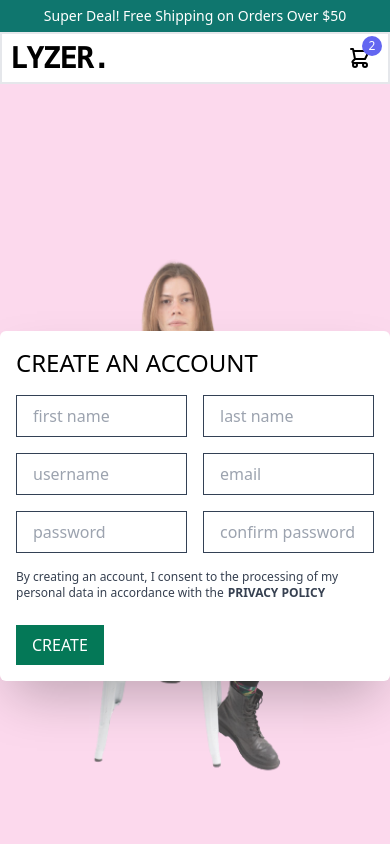
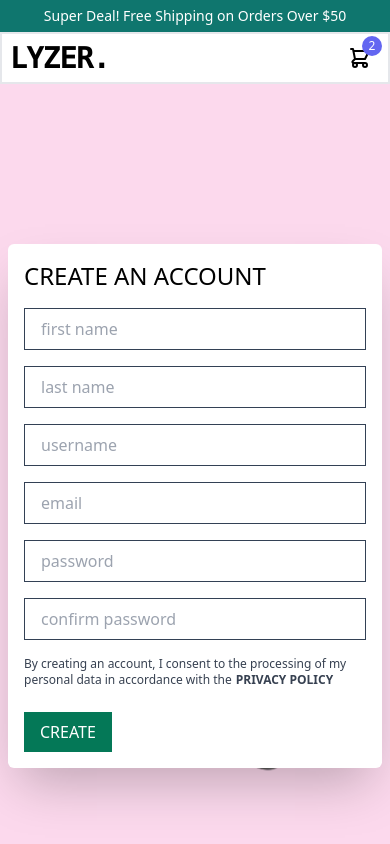
Before and after one commit to mercklyzer/shop-client, a React (Create React App) app: page /signup in a window 390 px wide. Shown: the top 844 px of the page. Built offline with nearby package versions, Linux system fonts and the light colour scheme.

Commit message:
Responsive signup

```diff
--- a/src/pages/Register.js
+++ b/src/pages/Register.js
@@ -3,12 +3,12 @@ import model from '../assets/model-2.png'
 
 const Register = props => {
     return (
-        <div className="bg-pink-200 w-[100vw] max-w-[100%] h-[100vh] bg-contain bg-no-repeat bg-center flex justify-center items-center relative" style={{backgroundImage: `url(${model})`}}>
+        <div className="p-2 bg-pink-200 w-[100vw] max-w-[100%] h-[100vh] bg-contain bg-no-repeat bg-center flex justify-center items-center relative" style={{backgroundImage: `url(${model})`}}>
             <div className="overlay bg-white z-0"></div>
             <div className="w-[45rem] bg-white p-4 z-10 shadow-2xl rounded-md">
                 <h2 className="text-left font-light text-2xl mb-4">CREATE AN ACCOUNT</h2>
                 <form className="w-full">
-                    <div className="grid grid-rows-3 grid-cols-2 gap-4">
+                    <div className="grid grid-rows-6 grid-cols-1 sm:grid-rows-3 sm:grid-cols-2 gap-4">
                         <input className="border border-slate-700 px-4 py-2" placeholder="first name" />
                         <input className="border border-slate-700 px-4 py-2" placeholder="last name" />
                         <input className="border border-slate-700 px-4 py-2" placeholder="username" />
```
